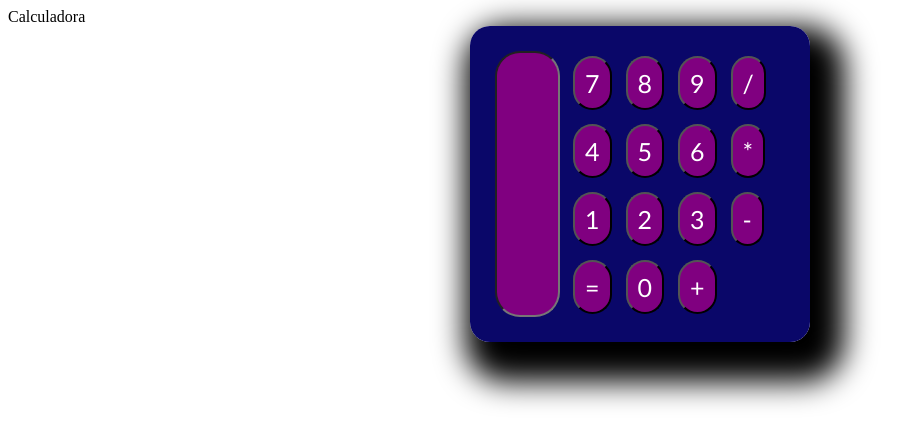
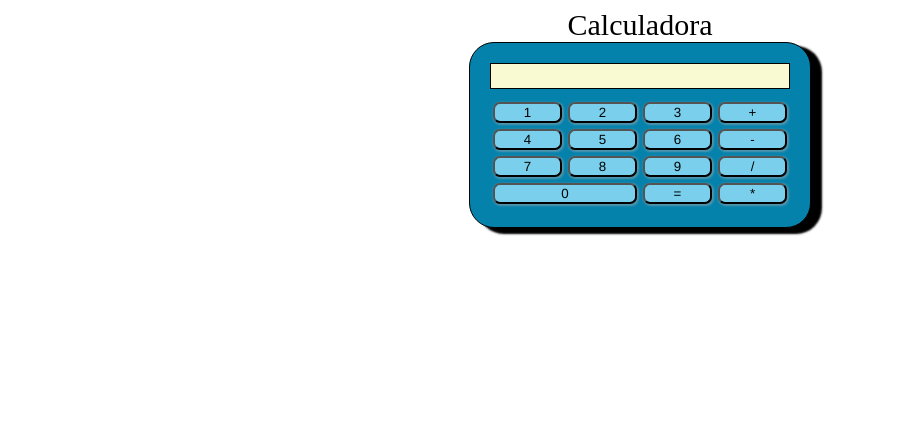
Before and after one commit to KevinChiguano/pw_u2_p4_kc, a plain HTML site: page html/calculadoraVue.html in a window 1280 px wide. Shown: the whole page, without its empty margins (0-924 px from the left). Drawn offline with nearby package versions, Linux system fonts and the light colour scheme.

Commit message:
Calculadora Vue completa

```diff
--- a/css/calculadoraVue.css
+++ b/css/calculadoraVue.css
@@ -1,51 +1,48 @@
 .container{
     display: flex;
-    /*para centrar y se aliñe al centro */
     justify-content: center;
     align-items: center;
-
-
 }
 
-.calcu{
-    /*poner la posicion que uno quiere en forma vertical
-    ocupa una sola linea en forma horizontal
-    forma una matriz de una y se puede manipular esas columnas*/
+.calculadora{
+    border: solid black 1px;
     display: grid;
-    /*cuantas columnas quiero se divida en 3 columnas y un ancho de 75px*/
-    grid-template-columns: repeat(4,75px);
-
-    /*Numero especifico de filas
-    grid-template-rows: ;*/
-
-    background-color: rgba(7, 4, 103, 0.984);
+    grid-template-columns: repeat(4, 75px);
+    /*grid-template-rows: repeat(3, 75px);*/
+    background-color: rgb(5, 130, 172);
     padding: 20px;
-    border-radius: 20px;
-
-    /*se utiliza para poner sombra el primer  valor modifica a la derecha,el segundo modifica la parte de abajo ,
-    el tercer valor la opacidad, y el cuearto valor el grosor*/
-    box-shadow: 15px 20px 30px 20px black;
-
+    border-radius: 25px;
+    box-shadow: 10px 5px 2px 1px black;
 }
 
-/*Ocupe dos espacios*/
 .butonGrande{
     grid-column: span 2;
 }
 
-.pantallaResultado{
-    background-color: rgb(255, 255, 255);
-    /*grid-column: span 4;  span hace que ocupe 4 espacios de las columnas  */
+.pantalla{
+    background-color: lightgoldenrodyellow;
+    border: solid 1px;
+    margin-bottom: 10px;
+    padding: 2px;
+    text-align: right;
     grid-column: span 4;
+    height: 20px;
 
 }
 
-input{
-    color: white;
-    background-color: purple;
-    border-radius: 25px;
-    padding: 10px;
-    margin: 5px;
-    font-family: 'Gill Sans', 'Gill Sans MT', Calibri, 'Trebuchet MS', sans-serif;
-    font-size: 25px;
+.cabecera{
+    text-align: center;
+    font-size: 30px;
 }
+
+.boton,.butonGrande{
+    margin: 3px;
+    border-radius: 7px;
+    background-color: rgb(121, 207, 236);
+    font-family: 'Franklin Gothic Medium', 'Arial Narrow', Arial, sans-serif;
+    box-shadow: 1px 1px 2px 1px rgb(82, 149, 172);;
+}
+
+button:hover{
+    background-color: aqua;
+}
--- a/css/estiloCalculadora.css
+++ /dev/null
@@ -1,51 +0,0 @@
-.container{
-    display: flex;
-    /*para centrar y se aliñe al centro */
-    justify-content: center;
-    align-items: center;
-
-
-}
-
-.calcu{
-    /*poner la posicion que uno quiere en forma vertical
-    ocupa una sola linea en forma horizontal
-    forma una matriz de una y se puede manipular esas columnas*/
-    display: grid;
-    /*cuantas columnas quiero se divida en 3 columnas y un ancho de 75px*/
-    grid-template-columns: repeat(4,75px);
-
-    /*Numero especifico de filas
-    grid-template-rows: ;*/
-
-    background-color: rgba(7, 4, 103, 0.984);
-    padding: 20px;
-    border-radius: 20px;
-
-    /*se utiliza para poner sombra el primer  valor modifica a la derecha,el segundo modifica la parte de abajo ,
-    el tercer valor la opacidad, y el cuearto valor el grosor*/
-    box-shadow: 15px 20px 30px 20px black;
-
-}
-
-/*Ocupe dos espacios*/
-.butonGrande{
-    grid-column: span 2;
-}
-
-.pantallaResultado{
-    background-color: rgb(255, 255, 255);
-    /*grid-column: span 4;  span hace que ocupe 4 espacios de las columnas  */
-    grid-column: span 4;
-
-}
-
-input{
-    color: white;
-    background-color: purple;
-    border-radius: 25px;
-    padding: 10px;
-    margin: 5px;
-    font-family: 'Gill Sans', 'Gill Sans MT', Calibri, 'Trebuchet MS', sans-serif;
-    font-size: 25px;
-}
--- a/html/calculadoraVue.html
+++ b/html/calculadoraVue.html
@@ -12,54 +12,47 @@
 
 <body>
 
-    <header class="cabecera">Calculadora</header>
+    <header class ="cabecera">Calculadora</header>
     <nav></nav>
 
     <section>
         <div id="myAppCalculadora" class="container">
 
-            <div class="calcu">
-                <table class="calculadora">
-                    <tr>
-                        <input type="text" name="" id="input">
-                    </tr>
+            <div class="calculadora">
 
-                    <tr>
-                        <td> <input type="button" value="7" onclick="addInput('7')"></td>
-                        <td> <input type="button" value="8" onclick="addInput('8')"></td>
-                        <td> <input type="button" value="9" onclick="addInput('9')"></td>
-                        <td> <input type="button" value="/" onclick="addInput('/')"></td>
-                    </tr>
+                <label class="pantalla" id="idpantalla" for="" v-on:click="borrar">{{numero}}</label>
 
-                    <tr>
-                        <td> <input type="button" value="4" onclick="addInput('4')"></td>
-                        <td> <input type="button" value="5" onclick="addInput('5')"></td>
-                        <td> <input type="button" value="6" onclick="addInput('6')"></td>
-                        <td> <input type="button" value="*" onclick="addInput('*')"></td>
-                    </tr>
+                <button class="boton" v-on:click="operacionCalcular">1</button>
+                <button class="boton" v-on:click="operacionCalcular">2</button>
+                <button class="boton" v-on:click="operacionCalcular">3</button>
 
-                    <tr>
-                        <td> <input type="button" value="1" onclick="addInput('1')"></td>
-                        <td> <input type="button" value="2" onclick="addInput('2')"></td>
-                        <td> <input type="button" value="3" onclick="addInput('3')"></td>
-                        <td> <input type="button" value="-" onclick="addInput('-')"></td>
+                <button class="boton" id="idsuma" v-on:click="operacionCalcular">+</button>
 
-                    </tr>
+                <button class="boton" v-on:click="operacionCalcular">4</button>
+                <button class="boton" v-on:click="operacionCalcular">5</button>
+                <button class="boton" v-on:click="operacionCalcular">6</button>
 
-                    <tr>
-                        <td> <input type="button" value="=" onclick="operacionCalcular()"></td>
-                        <td> <input type="button" value="0" onclick="addInput('0')"></td>
-                        <td> <input type="button" value="+" onclick="addInput('+')"></td>
-                    </tr>
+                <button class="boton" id="idresta" v-on:click="operacionCalcular">-</button>
 
-                </table>
+                <button class="boton" v-on:click="operacionCalcular">7</button>
+                <button class="boton" v-on:click="operacionCalcular">8</button>
+                <button class="boton" v-on:click="operacionCalcular">9</button>
+
+                <button class="boton" id="iddiv" v-on:click="operacionCalcular">/</button>
+                <button class="butonGrande" v-on:click="operacionCalcular">0</button>
+
+                <button class="boton" id="idigual" v-on:click="operacionCalcular">=</button>
+                <button class="boton" id="idmulti" v-on:click="operacionCalcular">*</button>
+
+
             </div>
         </div>
 
 
     </section>
     <footer></footer>
-    <script src="../js/calculadoraApp.js"></script>
+
+    <script src="../js/appCalculadora.js"></script>
 
 </body>
 
--- /dev/null
+++ b/js/appCalculadora.js
@@ -0,0 +1,47 @@
+//options Api
+const app = Vue.createApp({
+    //opcion1,
+    //opcion2,
+    //opcion..n
+
+    //template:`
+    //<h1>Hola mundo</h1>
+    //<p>Desde Vue.JS</p>
+    //<p>{{1+1}}</p>
+    //`
+    data() {
+        return {
+            numero: "",
+        }
+    },
+
+    methods: {
+        obtener(event) {
+            this.numero += event.target.innerText;
+            console.log(this.numero)
+        },
+
+
+        operacionCalcular(event) {
+
+            pantalla = event.target.innerText;
+
+            if (pantalla != '=') {
+                this.numero += pantalla
+            } else {
+                resultado = eval(this.numero)
+                this.numero = resultado.toString()
+            }
+
+        },
+
+        borrar(){
+            this.numero = ""
+        }
+    }
+
+
+})
+
+//# -> identificar un identificadr
+app.mount('#myAppCalculadora')
--- a/js/calculadoraApp.js
+++ /dev/null
@@ -1,33 +0,0 @@
-//options Api
-const app = Vue.createApp({
-    //opcion1,
-    //opcion2,
-    //opcion..n
-
-    //template:`
-    //<h1>Hola mundo</h1>
-    //<p>Desde Vue.JS</p>
-    //<p>{{1+1}}</p>
-    //`
-    data(){
-        return{
-            numero:""
-        }
-    },
-
-    methods:{
-        addInput(input){
-            document.getElementById("input").value +=input;
-          },
-
-          operacionCalcular(){
-            var input= document.getElementById("input").value;
-           document.getElementById("input").value=eval(input)
-          }
-    }
-
-
-})
-
-//# -> identificar un identificadr
-app.mount('#myAppCalculadora')
```
Also changed, not shown: html/calculadoraDeber.html (deleted, +0 -68 lines), js/calculadoraDeber.js (deleted, +0 -9 lines).
